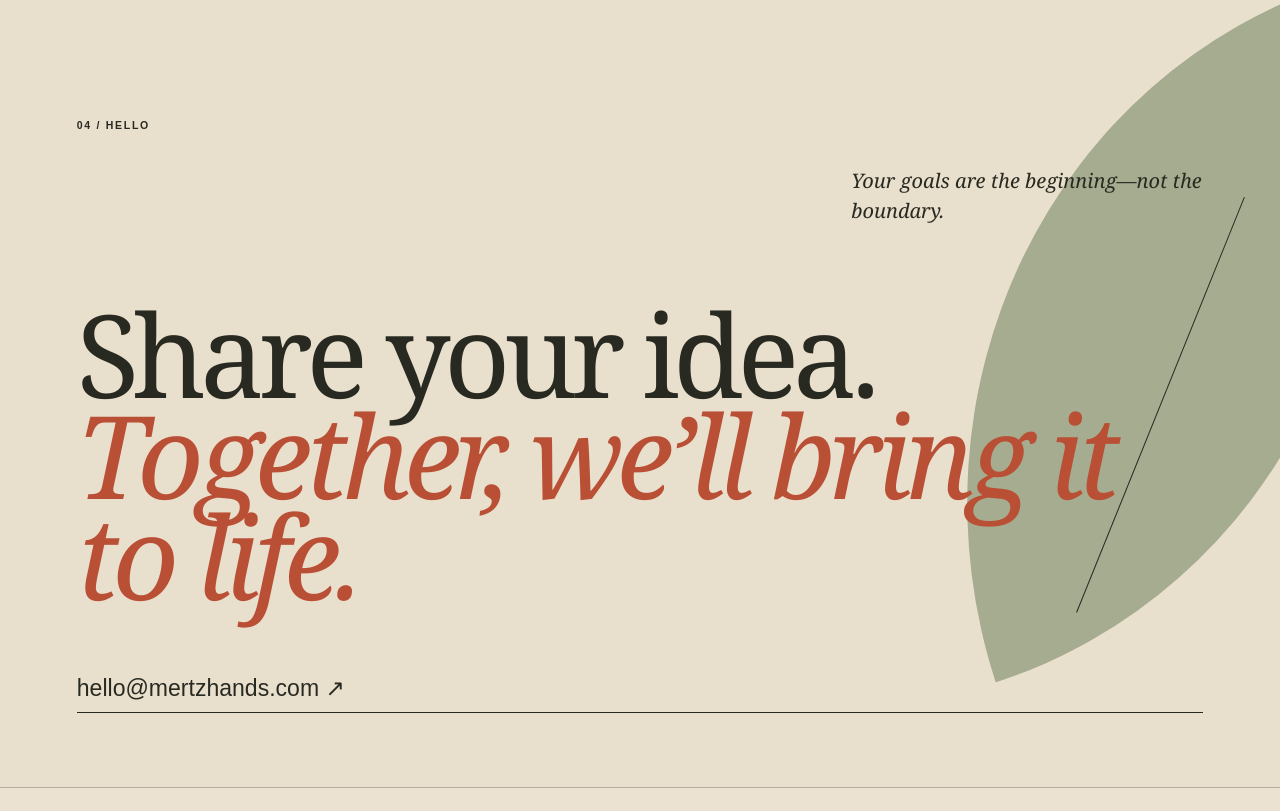
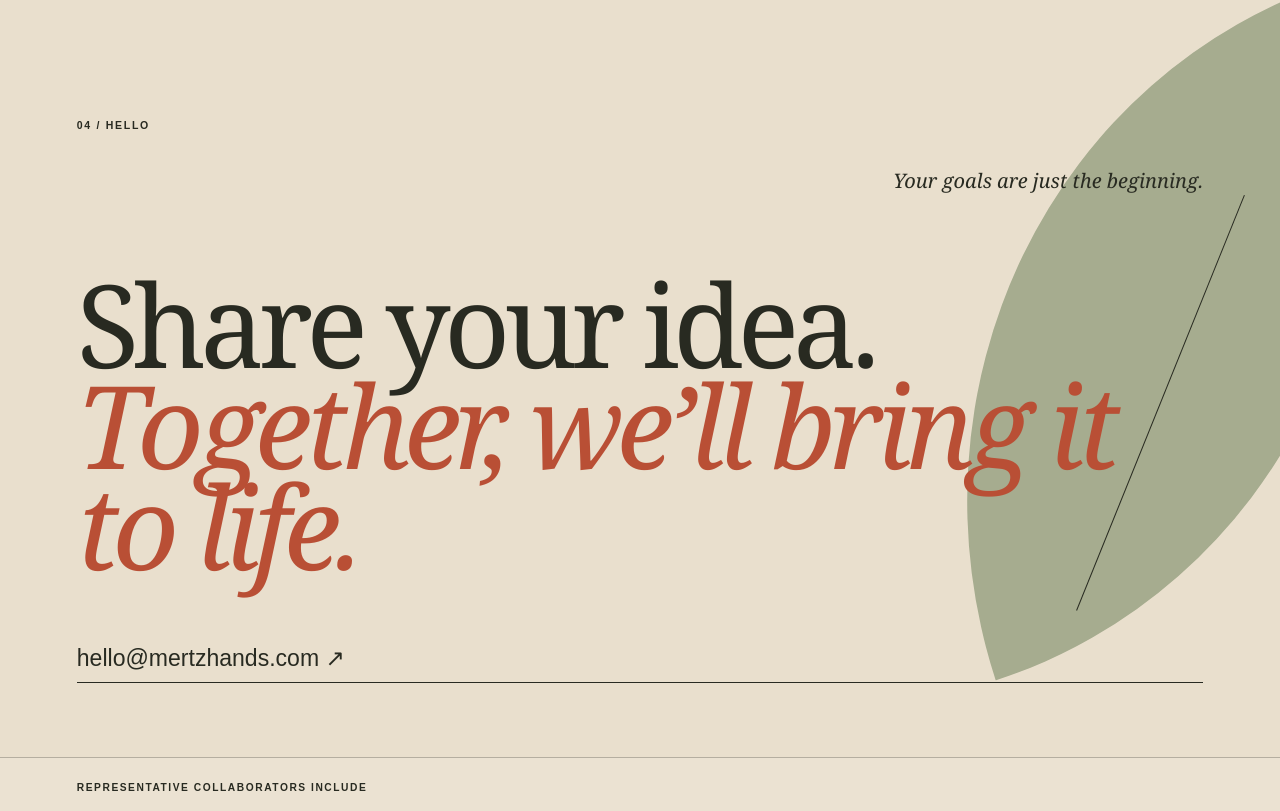
Before and after one commit to mertzhands/mertzhands-dot-com-website, a Next.js app: page / in a window 1280 px wide. Shown: the part 4180-4991 px from the top of the page. Built offline with nearby package versions, Linux system fonts and the light colour scheme.

Commit message:
Update Hello section introduction

```diff
--- a/app/page.tsx
+++ b/app/page.tsx
@@ -218,7 +218,7 @@ export default function Home() {
       <section className="hello" id="hello">
         <div className="leaf" aria-hidden="true" />
         <p className="section-no">04 / Hello</p>
-        <p className="hello-note">Your goals are the beginning—not the boundary.</p>
+        <p className="hello-note">Your goals are just the beginning.</p>
         <h2>Share your idea.<br /><em>Together, we’ll bring it to life.</em></h2>
         <a href="mailto:hello@mertzhands.com">hello@mertzhands.com ↗</a>
         <div className="collaboration-ribbon">
```
